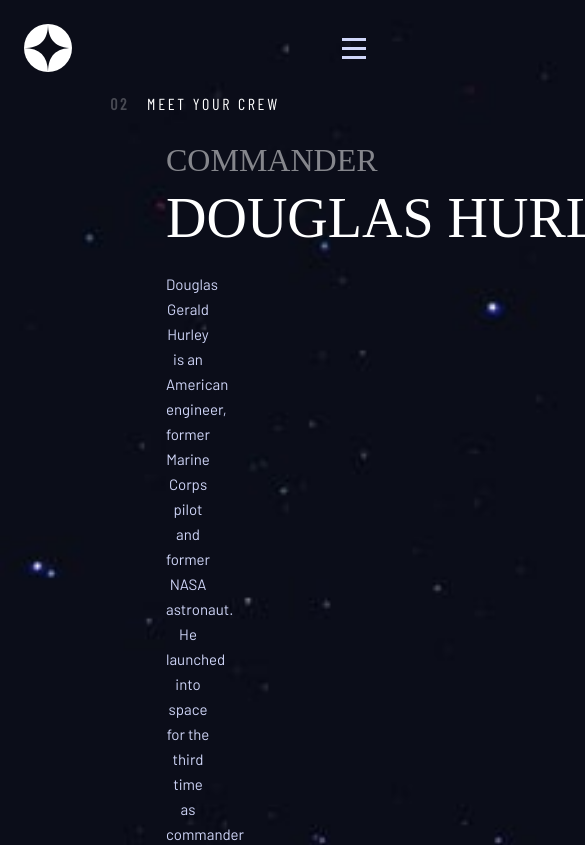
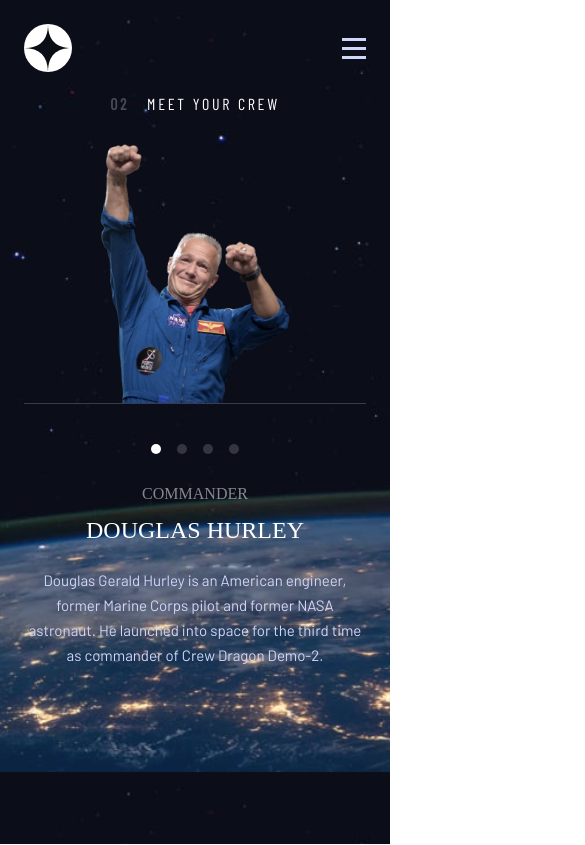
Before and after one commit to arijit-malakar/space-tourism-website, a React (Vite) app: page / in a window 390 px wide. Shown: the top 845 px of the page, 585 px wide, since content can reach past the window. Built offline with nearby package versions, Linux system fonts and the light colour scheme; a web font is replaced by a local one.

Commit message:
Added responsive styling for crew page

```diff
--- a/src/index.css
+++ b/src/index.css
@@ -87,6 +87,14 @@
     font-size: 5rem;
   }
 
+  h3 {
+    font-size: 2.5rem;
+  }
+
+  h4 {
+    font-size: 1.5rem;
+  }
+
   h5 {
     font-size: 1.25rem;
     letter-spacing: 3.38px;
@@ -101,6 +109,14 @@
 
   h2 {
     font-size: 3.5rem;
+  }
+
+  h3 {
+    font-size: 1.5rem;
+  }
+
+  h4 {
+    font-size: 1rem;
   }
 
   h5 {
@@ -213,6 +229,13 @@
   opacity: 0.17;
 }
 
+@media (max-width: 768px) {
+  .btn-dot {
+    width: 0.625rem;
+    height: 0.625rem;
+  }
+}
+
 .btn-dot.active {
   opacity: unset;
 }
@@ -256,6 +279,12 @@
 
 .content-home {
   width: min-content;
+}
+
+@media (max-width: 768px) {
+  .carousel-content.content-home {
+    width: unset;
+  }
 }
 
 @media (max-width: 480px) {
@@ -441,6 +470,28 @@
   padding: 0 8.5rem 0 10.375rem;
   justify-content: space-between;
   align-items: center;
+  row-gap: 12.25rem;
+}
+
+@media (max-width: 768px) {
+  .align-page-crew {
+    padding: 0 9.75rem;
+    row-gap: 2.5rem;
+  }
+}
+
+@media (max-width: 480px) {
+  .align-page-crew {
+    padding: 0 1.5rem;
+    flex-direction: column-reverse;
+  }
+
+  .align-page-crew .col:first-child {
+    display: flex;
+    flex-direction: column-reverse;
+    align-items: center;
+    gap: 2rem;
+  }
 }
 
 /* Crew Page - Carousel */
@@ -449,9 +500,21 @@
   margin-bottom: 0.875rem;
 }
 
+@media (max-width: 768px) {
+  .carousel-subtitle {
+    margin-bottom: 0.5rem;
+  }
+}
+
 .carousel-title {
   text-wrap: nowrap;
   margin-bottom: 1.625rem;
+}
+
+@media (max-width: 768px) {
+  .carousel-subtitle {
+    margin-bottom: 1rem;
+  }
 }
 
 .carousel-description {
@@ -459,11 +522,53 @@
   margin-bottom: 7.5rem;
 }
 
+@media (max-width: 768px) {
+  .carousel-description {
+    padding-right: unset;
+    margin-bottom: 2.5rem;
+  }
+}
+
+@media (max-width: 480px) {
+  .carousel-description {
+    margin-bottom: 6.5rem;
+  }
+}
+
 .dots {
   display: inline-flex;
   gap: 1.5rem;
 }
 
+@media (max-width: 768px) {
+  .dots {
+    gap: 1rem;
+  }
+}
+
 .carousel-image-wrapper {
   margin-top: -5.75rem;
 }
+
+@media (max-width: 768px) {
+  .carousel-image-wrapper {
+    margin-top: unset;
+  }
+}
+
+@media (max-width: 480px) {
+  .carousel-image-wrapper {
+    padding: 0 4.75rem;
+    border-bottom: 1px solid #383b4b;
+  }
+}
+
+.carousel-image {
+  width: 100%;
+}
+
+@media (max-width: 480px) {
+  .carousel-image {
+    margin-bottom: -1.5px;
+  }
+}
```
